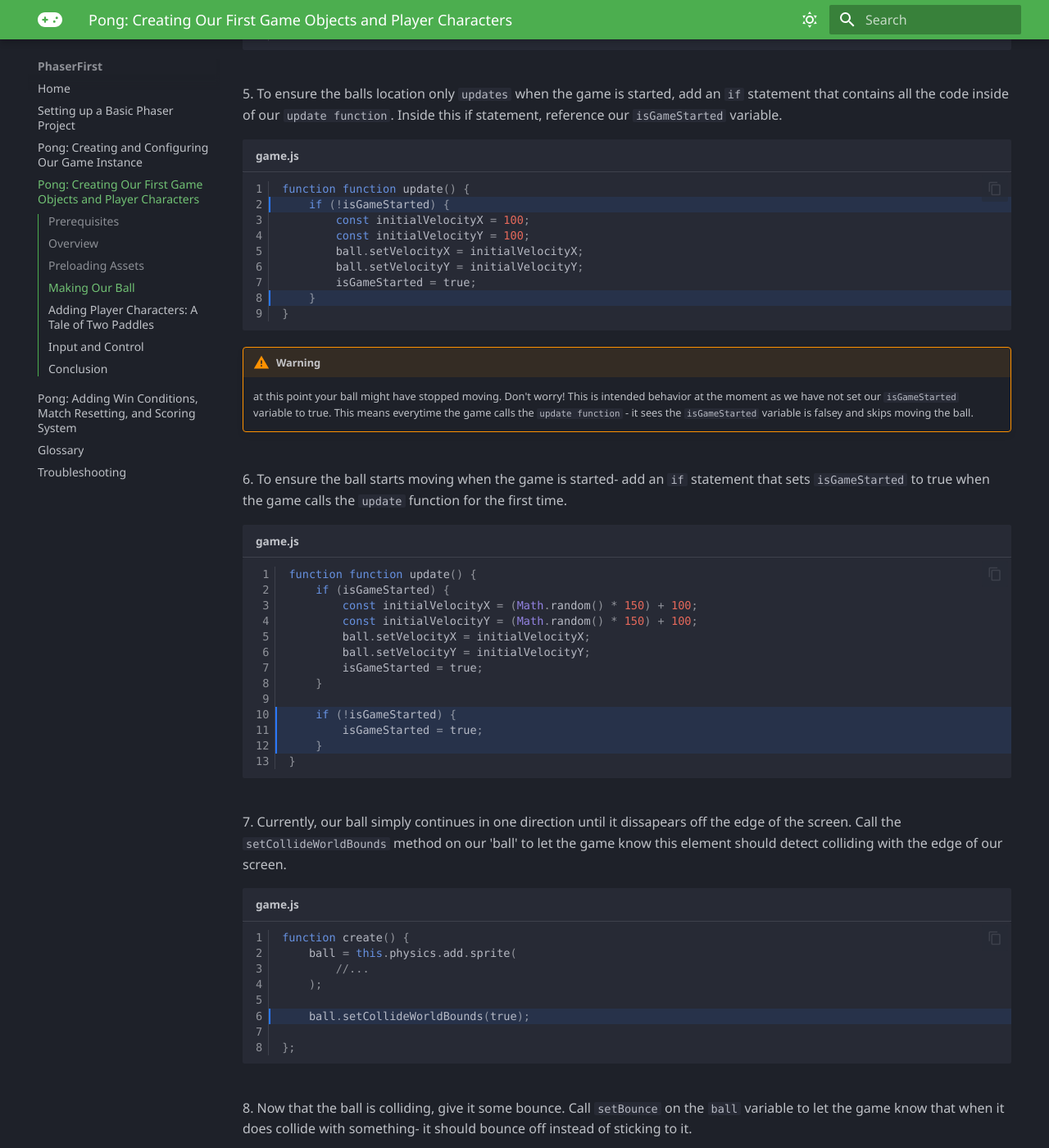
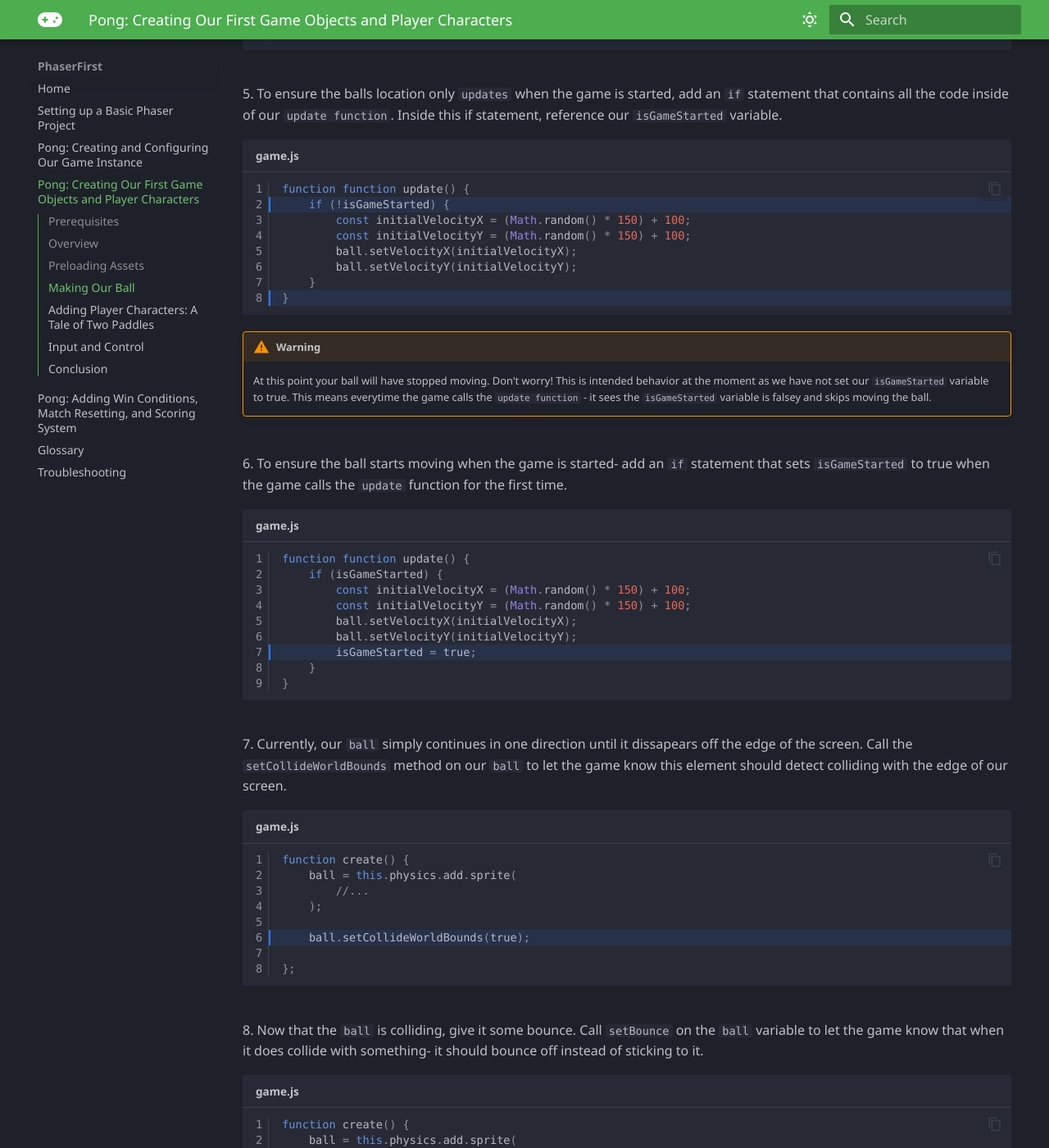
Before and after one commit to ndgeniebla/phaser-mkdocs, an MkDocs documentation site: the page built from docs/03-creating-game-objects.md, in a window 1280 px wide and 1400 px high, scrolled down 2255 px. Shown: the whole window at 82% size. Built offline with MkDocs 1.6.1 and Material for MkDocs 9.7.7, drawn with Linux system fonts in a browser that asks for light colours; emoji names are drawn with the system emoji font; some web fonts are replaced; some of the changed text lies outside the part shown.

Commit message:
section 3 working and reviewed

````diff
--- a/docs/03-creating-game-objects.md
+++ b/docs/03-creating-game-objects.md
@@ -36,7 +36,7 @@ function preload() {
 <br>
 2. directly above the `create function`, define some variables and one `keys` object to use inside of our `create` and `update` functions. These variables are used throughout our examples.
 
-```JS title="game.js" linenums="1" hl_lines="1-6"
+```JS title="game.js" linenums="1" hl_lines="1-7"
 
 let ball;
 let player1;
@@ -75,16 +75,16 @@ let ball;
 ```
 
 <br>
-4. moving to our `update function` in the same file, add some behavior to our game objects. First, set the initial velocity for our ball value to get it moving.
+4. moving to our `update function` in the same file, set the initial velocity for our `ball` to add some behavior to our game object and get it moving.
 
 ```JS title="game.js" linenums="1" hl_lines="2-3 5-6"
 
 function update() {
-    const initialVelocityX = 100;
-    const initialVelocityY = 100;
+    const initialVelocityX = (Math.random() * 150) + 100;
+    const initialVelocityY = (Math.random() * 150) + 100;
 
-    ball.setVelocityX = initialVelocityX;
-    ball.setVelocityY = initialVelocityY;
+    ball.setVelocityX(initialVelocityX);
+    ball.setVelocityY(initialVelocityY);
 }
 
 ```
@@ -97,11 +97,10 @@ function update() {
 
 function function update() {
     if (!isGameStarted) {
-        const initialVelocityX = 100;
-        const initialVelocityY = 100;
-        ball.setVelocityX = initialVelocityX;
-        ball.setVelocityY = initialVelocityY;
-        isGameStarted = true;
+        const initialVelocityX = (Math.random() * 150) + 100;
+        const initialVelocityY = (Math.random() * 150) + 100;
+        ball.setVelocityX(initialVelocityX);
+        ball.setVelocityY(initialVelocityY);
     }
 }
 
@@ -109,23 +108,19 @@ function function update() {
 
 !!! Warning "Warning"
 
-    at this point your ball might have stopped moving. Don't worry! This is intended behavior at the moment as we have not set our `isGameStarted` variable to true. This means everytime the game calls the `update function` - it sees the `isGameStarted` variable is falsey and skips moving the ball.
+    At this point your ball will have stopped moving. Don't worry! This is intended behavior at the moment as we have not set our `isGameStarted` variable to true. This means everytime the game calls the `update function` - it sees the `isGameStarted` variable is falsey and skips moving the ball.
 
 <br>
 6. To ensure the ball starts moving when the game is started- add an `if` statement that sets `isGameStarted` to true when the game calls the `update` function for the first time.
 
-```JS title="game.js" linenums="1" hl_lines="10-12"
+```JS title="game.js" linenums="1" hl_lines="7"
 
 function function update() {
     if (isGameStarted) {
         const initialVelocityX = (Math.random() * 150) + 100;
         const initialVelocityY = (Math.random() * 150) + 100;
-        ball.setVelocityX = initialVelocityX;
-        ball.setVelocityY = initialVelocityY;
-        isGameStarted = true;
-    }
-
-    if (!isGameStarted) {
+        ball.setVelocityX(initialVelocityX);
+        ball.setVelocityY(initialVelocityY);
         isGameStarted = true;
     }
 }
@@ -134,7 +129,7 @@ function function update() {
 
 
 <br>
-7. Currently, our ball simply continues in one direction until it dissapears off the edge of the screen. Call the `setCollideWorldBounds` method on our 'ball' to let the game know this element should detect colliding with the edge of our screen.
+7. Currently, our `ball` simply continues in one direction until it dissapears off the edge of the screen. Call the `setCollideWorldBounds` method on our `ball` to let the game know this element should detect colliding with the edge of our screen.
 
 ```JS title="game.js" linenums="1" hl_lines="6"
 function create() {
@@ -150,7 +145,7 @@ function create() {
 ```
 
 <br>
-8. Now that the ball is colliding, give it some bounce. Call `setBounce` on the `ball` variable to let the game know that when it does collide with something- it should bounce off instead of sticking to it.
+8. Now that the `ball` is colliding, give it some bounce. Call `setBounce` on the `ball` variable to let the game know that when it does collide with something- it should bounce off instead of sticking to it.
 
 ```JS title="game.js" linenums="1"  hl_lines="7"
 function create() {
@@ -171,12 +166,15 @@ function create() {
 1. Call the `this` game instances `physics.add.sprite` method inside of the `create` function. When declaring our players, it's important to remember that we won't want our paddles to be pressed up against the edge of the screen. To do this, offset the paddles `x` and `y` parameters.
 
 
-```JS title="game.js" linenums="1" hl_lines="6-10 12-16"
+```JS title="game.js" linenums="1" hl_lines="9-13 15-19"
 
 function create() {
     ball = this.physics.add.sprite(
         //...
     )
+
+    ball.setCollisionWorldBounds(true);
+    ball.setBounce(1, 1);
 
     player1 = this.physics.add.sprite(
         this.physics.world.bounds.width - (ball.body.width / 2), // x parameter with an offset
@@ -199,10 +197,13 @@ function create() {
     If your sprites are not rendering, it might be because you used the wrong value for the key of our sprite. While it can be helpful to have your assets share a name with your variables, it can cause confusion in larger projects where you might have to reuse the asset elsewhere.
 
     ??? Abstract "Click To See An Example"
-        ``` JS title="example.js" linenums="1"
+        ``` JS title="example.js" linenums="1" hl_lines="1 2 12 15 18 21"
 
         let paddle;
         let paddle;
+
+        ball.setCollisionWorldBounds(true);
+        ball.setBounce(1, 1);
 
         function create() {
             ball = this.physics.add.sprite(
@@ -227,12 +228,15 @@ function create() {
 <br>
 2. Now add collision to the paddles. When adding collision- you have to use seperate methods for collision between game objects and a game object and the world. `this.physics.add.collider` takes two game objects as inputs and creates collision between those two objects. `gameObject.setCollideWorldBounds` adds collision between a game object and your screen.
 
-``` JS title="game.js" linenums="1" hl_lines="14-15 17-18"
+``` JS title="game.js" linenums="1" hl_lines="17-18 20-21"
 
 function create() {
      ball = this.physics.add.sprite(
         //...
     )
+
+    ball.setCollisionWorldBounds(true);
+    ball.setBounce(1, 1);
 
     player1 = this.physics.add.sprite(
         //..
@@ -242,8 +246,8 @@ function create() {
         //..
     )
 
-    this.physics.add.collider('ball', 'player1');
-    this.physics.add.collider('ball', 'player2');
+    this.physics.add.collider(ball, player1);
+    this.physics.add.collider(ball, player2);
 
     player1.setCollideWorldBounds(true);
     player2.setCollideWorldBounds(true);
@@ -252,16 +256,19 @@ function create() {
 ```
 
 <br>
-3. Next, we need to ensure that when the ball makes contact with our paddle, the paddle does not move -  they are `immovable`. Call the `setImmovable` method on both player objects iniside the `create function`.
+3. Next, we need to ensure that when the `ball` makes contact with our paddle, the paddle does not move -  they are `immovable`. Call the `setImmovable` method on both player objects iniside the `create function`.
 
 
 
-``` JS title="game.js" linenums="1" hl_lines="17-18"
+``` JS title="game.js" linenums="1" hl_lines="23-24"
 
 function create() {
      ball = this.physics.add.sprite(
         //...
     )
+
+    ball.setCollisionWorldBounds(true);
+    ball.setBounce(1, 1);
 
     player1 = this.physics.add.sprite(
         //..
````
Also changed, not shown: other parts of docs/03-creating-game-objects.md (+5 -2 lines).
